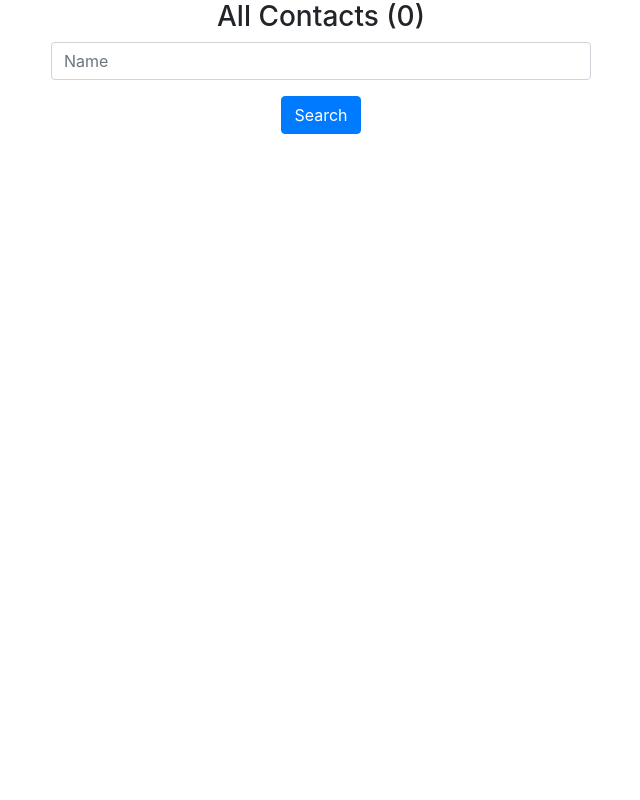
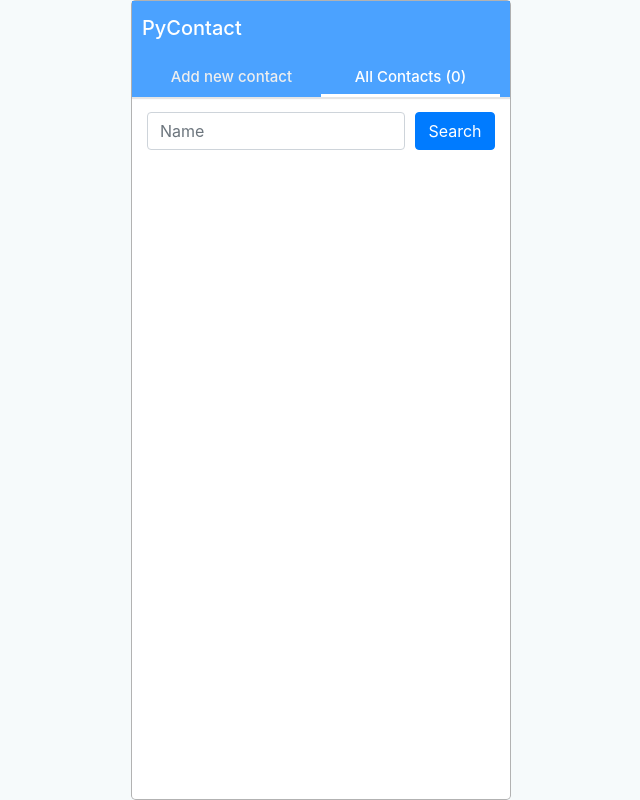
Before and after one commit to DahKulEhmbeey/SoCpyApp, a Flask app: page /contacts in a window 1280 px wide. Shown: the whole page, without its empty margins (319-959 px from the left). Run offline with Flask 2, Linux system fonts and the light colour scheme; some libraries are stand-ins or nearby versions.

Commit message:
Beautified the frontend pages

```diff
--- a/static/main.css
+++ b/static/main.css
@@ -0,0 +1,54 @@
+html, body {
+  height: 100%;
+  background: #f6fafb;
+}
+
+.phone-viewport {
+  background: #fff;
+  border: 1px solid rgba(0, 0, 0, 0.3);
+  border-radius: 0.3em;
+  height: 100vh;
+}
+
+.phone-viewport .header {
+  background-color: #3e9bffed;
+  box-shadow: 0px 2px 1px rgba(0, 0, 0, 0.1);
+  color: #fff;
+  margin-bottom: 15px;
+  padding: 15px 10px 0px;
+}
+
+.active {
+  border-bottom: 3px solid #fff;
+}
+
+.inactive {
+  color: #eee;
+}
+
+.brand {
+  margin-bottom: 20px;
+}
+
+h6 {
+  font-size: 15px;
+}
+
+.col-6 h6 {
+  cursor: pointer;
+}
+
+a {
+  color: inherit;
+}
+
+a:hover {
+  color: inherit;
+  text-decoration: none;
+}
+
+.contact {
+  box-shadow: 1px 3px 15px rgba(0, 0, 0, 0.08);
+  margin-bottom: 15px;
+  padding: 15px 10px;
+}
--- a/templates/all-contacts.html
+++ b/templates/all-contacts.html
@@ -4,25 +4,46 @@
   <meta name="viewport" content="width=device-width, initial-scale=1.0">
   <meta http-equiv="X-UA-Compatible" content="ie=edge">
   <link rel="stylesheet" href="/static/bootstrap.css">
+  <link rel="stylesheet" href="/static/main.css">
   <script src="/static/jquery-2.2.4.min.js"></script>
   <title>PyContact</title>
 </head>
 <body>
   <div class="container">
     <div class="row">
-      <div class="offset-lg-3 col-lg-6 offset-md-3 col-md-6 text-center">
-        <h3>{{ data.heading }} Contacts ({{ data.length }})</h3>
+        <div class="phone-viewport offset-lg-4 col-lg-4 offset-md-3 col-md-6">
+          <div class="header row">
+            <div class="col-12">
+              <div class="brand row">
+                <h5>PyContact</h5>
+              </div>
+              <div class="row">
+                <div class="col-6 inactive text-center">
+                  <h6><a href="/">Add new contact</a></h6>
+                </div>
+                <div class="col-6 active text-center">
+                  <h6>{{ data.heading }} Contacts ({{ data.length }})</h6>
+                </div>
+              </div>
+            </div>
+          </div>
           <form id="searchContact" action="/search">
-          <div class="form-group">
+            <div class="form-row">
+              <div class="col-9">
                 <input class="form-control" type="text" name="name" id="name" placeholder="Name" required>
               </div>
+              <div class="col-3">
                 <button class="btn btn-primary" type="submit">Search</button>
+              </div>
+            </div>
           </form>
           <div>
             {% for item in data.payload %}
-          <div>
-            <h4>{{ item.name }}</h4>
-            <h5>{{ item.number }}</h5>
+              <div class="contact" title="Click to call {{ item.number }}">
+                <a href="tel:{{ item.number }}">
+                  <h5>{{ item.name }}</h5>
+                  <h6>Mobile {{ item.number }}</h6>
+                </a>
               </div>
             {% endfor %}
           </div>
```
Also changed, not shown: templates/add-contact.html (+18 -3 lines). Lines whose indentation alone changed are shown as unchanged.
